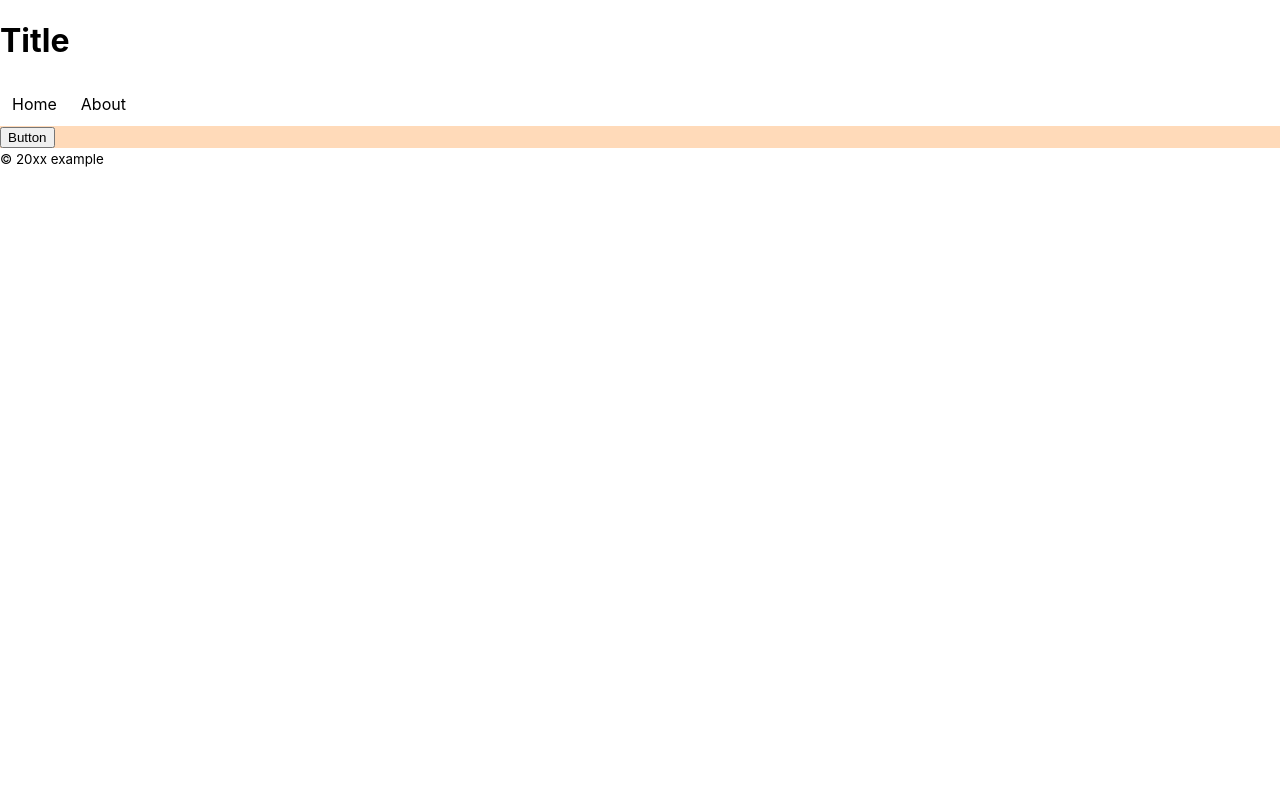
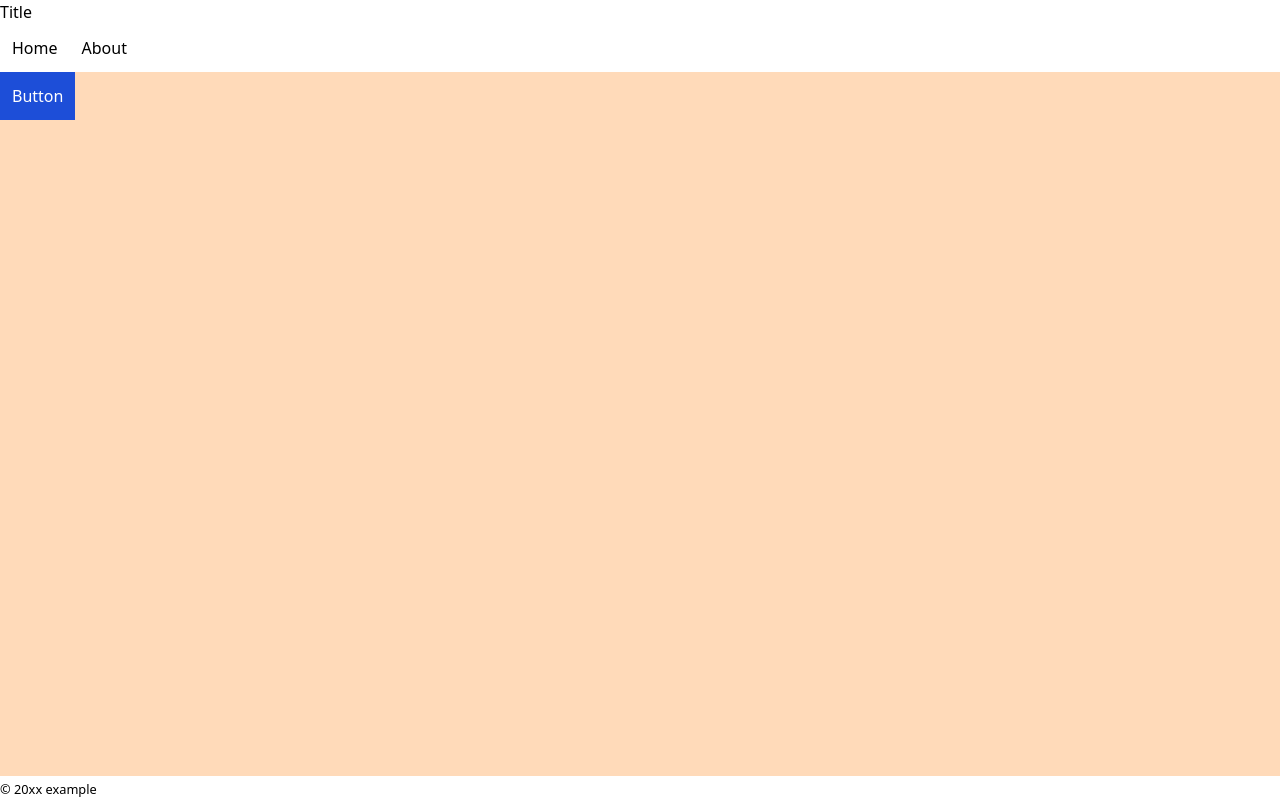
Before and after one commit to Nishino0719/Portfolio, a Next.js app: page / in a window 1280 px wide. Built offline with nearby package versions, Linux system fonts and the light colour scheme.

Commit message:
:hammer: feat: add @tailwind in global css

```diff
--- a/src/styles/globals.css
+++ b/src/styles/globals.css
@@ -1,16 +1,24 @@
-html,
-body {
-  padding: 0;
-  margin: 0;
-  font-family: -apple-system, BlinkMacSystemFont, Segoe UI, Roboto, Oxygen,
-    Ubuntu, Cantarell, Fira Sans, Droid Sans, Helvetica Neue, sans-serif;
+@tailwind base;
+
+/* Write your own custom base styles here */
+
+/* Start purging... */
+@tailwind components;
+/* Stop purging. */
+
+#__next {
+  min-height: 100vh;
+  display: grid;
+  grid-template-rows: auto 1fr auto;
 }
 
-a {
-  color: inherit;
-  text-decoration: none;
+/* Write your own custom component styles here */
+.btn-blue {
+  @apply p-3 text-white bg-blue-700;
 }
 
-* {
-  box-sizing: border-box;
-}
+/* Start purging... */
+@tailwind utilities;
+/* Stop purging. */
+
+/* Your own custom utilities */
```
